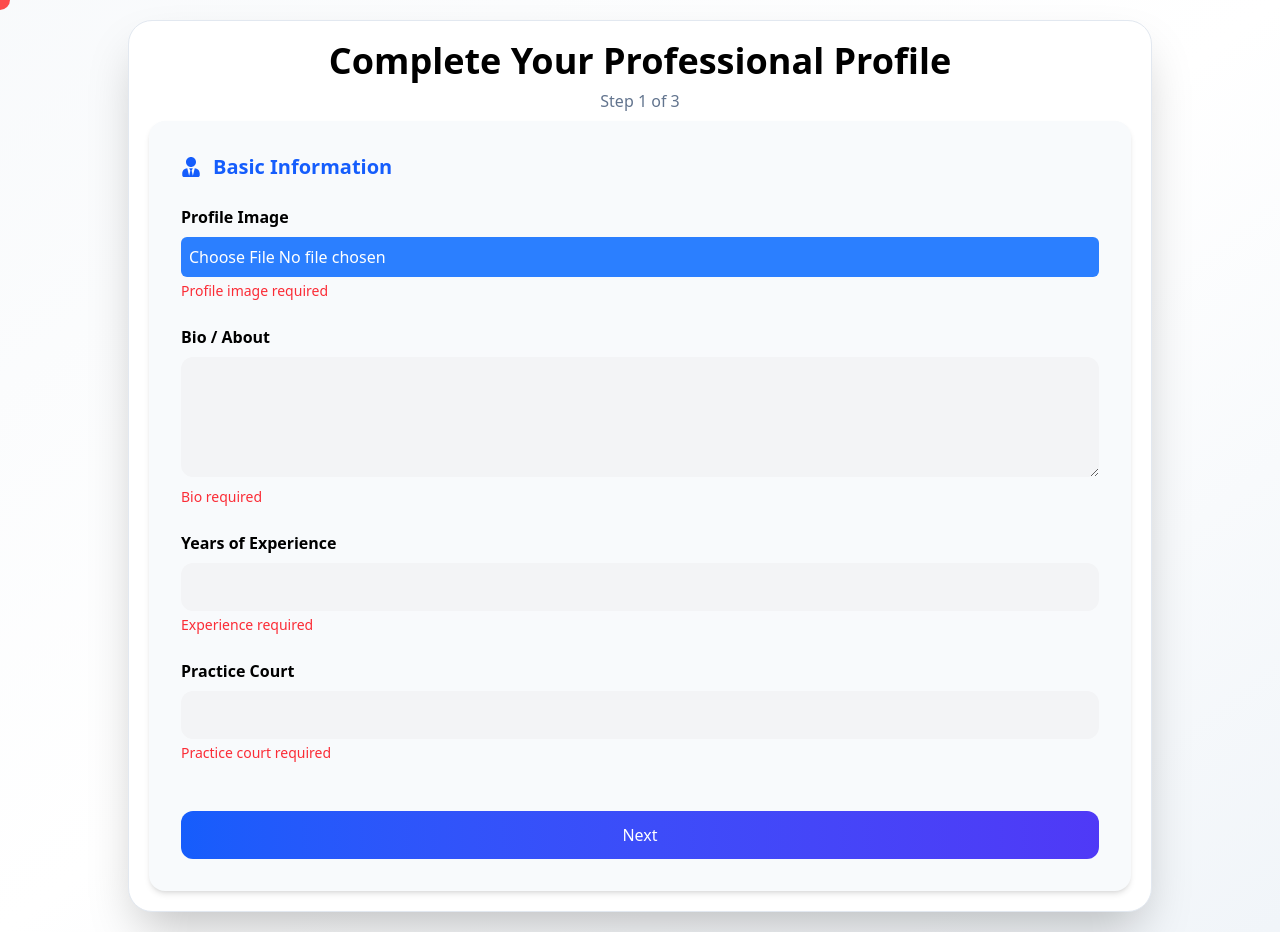
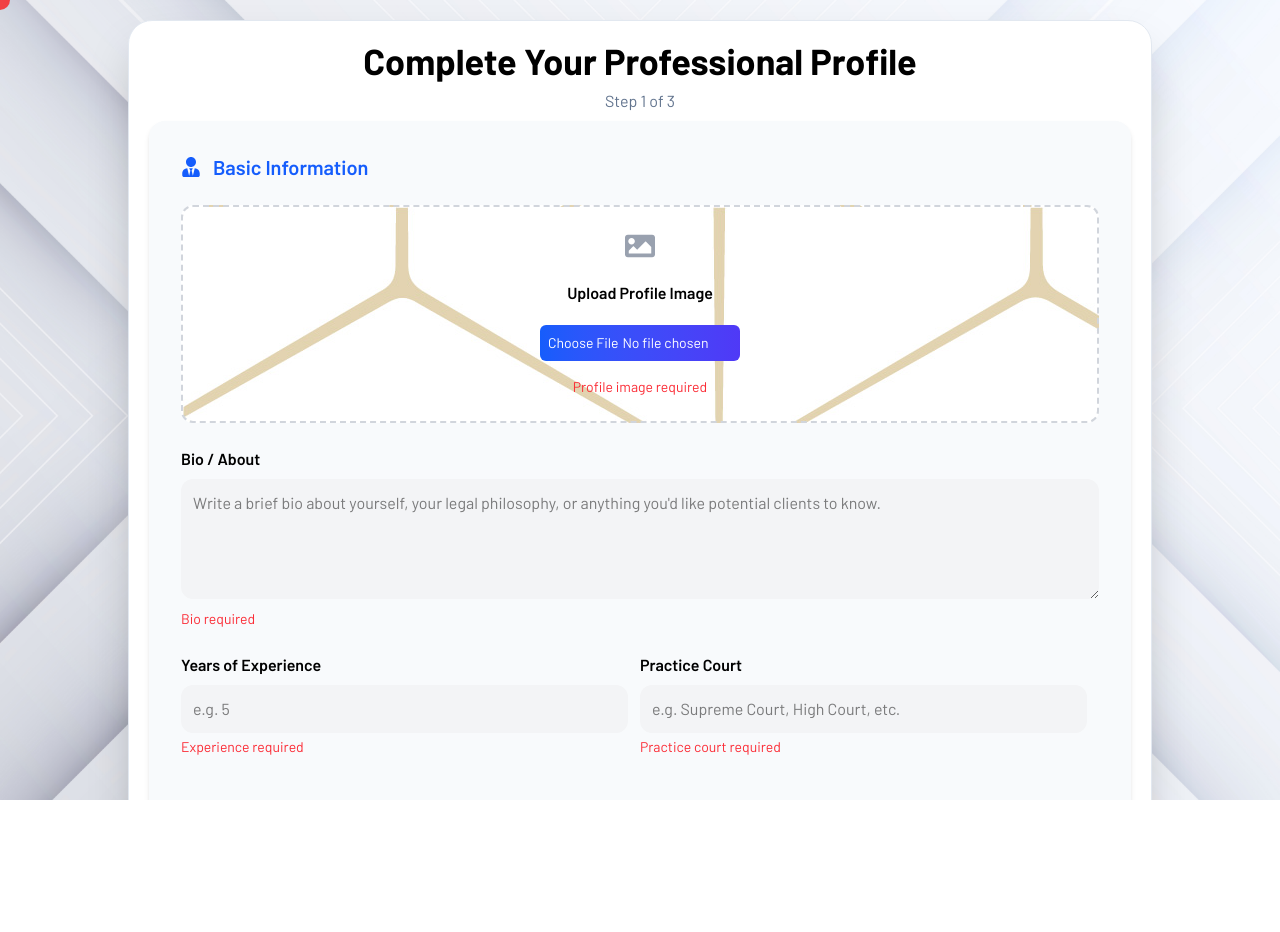
Before and after one commit to ddubeynitin/lawyer-appointment-booking-system, a React (Vite) app in the folder client/: page /complete-profile in a window 1280 px wide. Both pictures are taken after a click on the button "Next". After the commit the page ends 800 px from the top, so only its background shows below. Built offline with nearby package versions, Linux system fonts and the light colour scheme.

Commit message:
Updated Complete Profile UI, Fix minor UI bug in login and Added Loading animation on form submit, added A vercel file for fix page not found error by vercel

```diff
--- a/client/src/pages/auth/CompleteLawyerProfile.jsx
+++ b/client/src/pages/auth/CompleteLawyerProfile.jsx
@@ -4,10 +4,12 @@ import {
   FaUserTie,
   FaBuilding,
   FaGraduationCap,
+  FaImage,
 } from "react-icons/fa";
-import axios from 'axios';
+import axios from "axios";
 import { useAuth } from "../../context/AuthContext.jsx";
 import { API_URL } from "../../utils/api";
+import LoadingFallback from "../../components/LoadingFallback.jsx";
 
 const specializationOptions = [
   "Criminal",
@@ -29,9 +31,7 @@ const CompleteLawyerProfile = () => {
     practiceCourt: "",
     specializations: [],
     fees: {},
-    education: [
-      { degree: "", university: "", passingYear: "" },
-    ],
+    education: [{ degree: "", university: "", passingYear: "" }],
     address: "",
     city: "",
     state: "",
@@ -100,9 +100,7 @@ const CompleteLawyerProfile = () => {
   };
 
   const removeEducation = (index) => {
-    const updated = formData.education.filter(
-      (_, i) => i !== index
-    );
+    const updated = formData.education.filter((_, i) => i !== index);
     setFormData({ ...formData, education: updated });
   };
 
@@ -114,51 +112,40 @@ const CompleteLawyerProfile = () => {
       if (!formData.profileImage)
         newErrors.profileImage = "Profile image required";
 
-      if (!formData.bio.trim())
-        newErrors.bio = "Bio required";
+      if (!formData.bio.trim()) newErrors.bio = "Bio required";
       else if (formData.bio.length < 20)
-        newErrors.bio =
-          "Bio must be at least 20 characters";
+        newErrors.bio = "Bio must be at least 20 characters";
 
-      if (!formData.experience)
-        newErrors.experience = "Experience required";
+      if (!formData.experience) newErrors.experience = "Experience required";
       else if (Number(formData.experience) < 0)
-        newErrors.experience =
-          "Experience cannot be negative";
+        newErrors.experience = "Experience cannot be negative";
 
       if (!formData.practiceCourt.trim())
-        newErrors.practiceCourt =
-          "Practice court required";
+        newErrors.practiceCourt = "Practice court required";
     }
 
     if (step === 2) {
       if (formData.specializations.length === 0)
-        newErrors.specializations =
-          "Select at least one specialization";
+        newErrors.specializations = "Select at least one specialization";
 
       formData.specializations.forEach((spec) => {
         if (!formData.fees[spec])
-          newErrors[`fee_${spec}`] =
-            "Fee required for " + spec;
+          newErrors[`fee_${spec}`] = "Fee required for " + spec;
         else if (Number(formData.fees[spec]) <= 0)
-          newErrors[`fee_${spec}`] =
-            "Fee must be positive";
+          newErrors[`fee_${spec}`] = "Fee must be positive";
       });
     }
 
     if (step === 3) {
       if (formData.education.length === 0)
-        newErrors.education =
-          "At least one education required";
+        newErrors.education = "At least one education required";
 
       formData.education.forEach((edu, index) => {
         if (!edu.degree.trim())
-          newErrors[`degree_${index}`] =
-            "Degree required";
+          newErrors[`degree_${index}`] = "Degree required";
 
         if (!edu.university.trim())
-          newErrors[`university_${index}`] =
-            "University required";
+          newErrors[`university_${index}`] = "University required";
 
         if (!edu.passingYear)
           newErrors[`passingYear_${index}`] = "Passing out year required";
@@ -166,18 +153,16 @@ const CompleteLawyerProfile = () => {
           const year = Number(edu.passingYear);
           const currentYear = new Date().getFullYear();
           if (year < 1900 || year > currentYear)
-            newErrors[`passingYear_${index}`] = `Year must be between 1900 and ${currentYear}`;
+            newErrors[`passingYear_${index}`] =
+              `Year must be between 1900 and ${currentYear}`;
         }
       });
 
-      if (!formData.address.trim())
-        newErrors.address = "Address required";
+      if (!formData.address.trim()) newErrors.address = "Address required";
 
-      if (!formData.city.trim())
-        newErrors.city = "City required";
+      if (!formData.city.trim()) newErrors.city = "City required";
 
-      if (!formData.state.trim())
-        newErrors.state = "State required";
+      if (!formData.state.trim()) newErrors.state = "State required";
     }
 
     return newErrors;
@@ -237,7 +222,10 @@ const CompleteLawyerProfile = () => {
 
       payload.append("location", JSON.stringify(location));
       payload.append("education", JSON.stringify(education));
-      payload.append("specializations", JSON.stringify(formData.specializations));
+      payload.append(
+        "specializations",
+        JSON.stringify(formData.specializations),
+      );
       payload.append("feesByCategory", JSON.stringify(feesByCategory));
       payload.append("experience", String(formData.experience || 0));
       payload.append("bio", formData.bio);
@@ -253,95 +241,71 @@ const CompleteLawyerProfile = () => {
         },
       );
 
-      if(res.status === 200){
+      if (res.status === 200) {
         alert("Profile Completed Successfully!");
         navigate("/lawyer/lawyer-dashboard");
       }
-
     } catch (error) {
-        console.log(error,"Error Occurred: Handler Function not working?");
+      console.log(error, "Error Occurred: Handler Function not working?");
     } finally {
-        setIsSubmitting(false);
+      setIsSubmitting(false);
     }
-
   };
 
   return (
-    <div className="min-h-screen bg-linear-to-br from-slate-50 via-white to-slate-100 py-5 px-6">
+    <div className="h-screen bg-[url('./assets/images/bg-white.jpg')] bg-cover bg-center py-5 px-6 overflow-scroll font-barlow">
       {isSubmitting && (
-        <div className="fixed inset-0 z-50 flex items-center justify-center bg-slate-950/40 backdrop-blur-sm">
-          <div className="w-[320px] rounded-3xl bg-white/90 p-6 shadow-2xl ring-1 ring-slate-200">
-            <div className="flex items-center justify-between">
-              <div className="text-lg font-semibold text-slate-800">
-                Finalizing Profile
-              </div>
-              <div className="h-3 w-3 rounded-full bg-emerald-500 shadow-[0_0_12px_rgba(16,185,129,0.8)]" />
-            </div>
-            <p className="mt-2 text-sm text-slate-500">
-              Securing your details and polishing your public profile.
-            </p>
-            <div className="mt-5 h-2 w-full overflow-hidden rounded-full bg-slate-200">
-              <div className="h-full w-1/2 animate-pulse rounded-full bg-linear-to-r from-blue-600 via-indigo-500 to-emerald-400" />
-            </div>
-            <div className="mt-6 grid grid-cols-3 gap-3 text-xs text-slate-500">
-              <div className="rounded-xl border border-slate-200 bg-white/70 px-3 py-2 text-center">
-                Uploading
-              </div>
-              <div className="rounded-xl border border-slate-200 bg-white/70 px-3 py-2 text-center">
-                Verifying
-              </div>
-              <div className="rounded-xl border border-slate-200 bg-white/70 px-3 py-2 text-center">
-                Publishing
-              </div>
-            </div>
-          </div>
+        <div className="absolute w-full h-screen top-[50%] left-[50%] bg-white/40 transform -translate-x-1/2 -translate-y-1/2 flex justify-center items-center z-20">
+          <LoadingFallback/>
         </div>
-      )}
+       )}
       <div className="max-w-5xl mx-auto bg-white rounded-3xl shadow-2xl p-5 border border-slate-200">
-
         <h2 className="text-4xl font-bold text-center mb-2">
           Complete Your Professional Profile
         </h2>
-        <p className="text-center text-slate-500 mb-2">
-          Step {step} of 3
-        </p>
+        <p className="text-center text-slate-500 mb-2">Step {step} of 3</p>
 
         <form onSubmit={handleSubmit} className="space-y-10">
-
           {/* ================= STEP 1 ================= */}
           {step === 1 && (
             <SectionCard icon={<FaUserTie />} title="Basic Information">
-
               <FileInput
-                label="Profile Image"
+                label="Upload Profile Image"
                 onChange={handleImageChange}
                 error={errors.profileImage}
               />
 
               <TextArea
                 label="Bio / About"
+                placeholder="Write a brief bio about yourself, your legal philosophy, or anything you'd like potential clients to know."
                 name="bio"
                 value={formData.bio}
                 onChange={handleChange}
                 error={errors.bio}
               />
 
+              <div className="flex justify-between`">
+
+
               <Input
                 label="Years of Experience"
+                placeholder="e.g. 5"
                 type="number"
                 name="experience"
                 value={formData.experience}
                 onChange={handleChange}
                 error={errors.experience}
-              />
+                />
 
               <Input
                 label="Practice Court"
+                placeholder="e.g. Supreme Court, High Court, etc."
                 name="practiceCourt"
                 value={formData.practiceCourt}
                 onChange={handleChange}
                 error={errors.practiceCourt}
               />
+                </div>
 
               <NextBtn onClick={nextStep} disabled={isSubmitting} />
             </SectionCard>
@@ -350,7 +314,6 @@ const CompleteLawyerProfile = () => {
           {/* ================= STEP 2 ================= */}
           {step === 2 && (
             <SectionCard icon={<FaBuilding />} title="Professional Details">
-
               <div>
                 <label className="font-semibold block mb-3">
                   Specializations
@@ -361,9 +324,7 @@ const CompleteLawyerProfile = () => {
                       <input
                         type="checkbox"
                         checked={formData.specializations.includes(spec)}
-                        onChange={() =>
-                          handleSpecializationChange(spec)
-                        }
+                        onChange={() => handleSpecializationChange(spec)}
                       />
                       {spec}
                     </label>
@@ -383,9 +344,7 @@ const CompleteLawyerProfile = () => {
                     label={`${spec} Fee`}
                     type="number"
                     value={formData.fees[spec] || ""}
-                    onChange={(e) =>
-                      handleFeeChange(spec, e.target.value)
-                    }
+                    onChange={(e) => handleFeeChange(spec, e.target.value)}
                     error={errors[`fee_${spec}`]}
                   />
                 </div>
@@ -416,28 +375,22 @@ const CompleteLawyerProfile = () => {
 
           {/* ================= STEP 3 ================= */}
           {step === 3 && (
-            <SectionCard icon={<FaGraduationCap />} title="Education & Office Details">
-
+            <SectionCard
+              icon={<FaGraduationCap />}
+              title="Education & Office Details"
+            >
               {/* Education */}
               <div>
-                <label className="font-semibold block mb-4">
-                  Education
-                </label>
+                <label className="font-semibold block mb-4">Education</label>
 
                 {formData.education.map((edu, index) => (
-                  <div key={index} className="border p-4 rounded-xl mb-4">
-
+                  <div key={index} className="border border-gray-300 p-4 rounded-xl mb-4">
                     <div className="grid md:grid-cols-3 gap-4">
-
                       <Input
                         placeholder="Degree"
                         value={edu.degree}
                         onChange={(e) =>
-                          handleEducationChange(
-                            index,
-                            "degree",
-                            e.target.value
-                          )
+                          handleEducationChange(index, "degree", e.target.value)
                         }
                         error={errors[`degree_${index}`]}
                       />
@@ -449,7 +402,7 @@ const CompleteLawyerProfile = () => {
                           handleEducationChange(
                             index,
                             "university",
-                            e.target.value
+                            e.target.value,
                           )
                         }
                         error={errors[`university_${index}`]}
@@ -465,7 +418,7 @@ const CompleteLawyerProfile = () => {
                           handleEducationChange(
                             index,
                             "passingYear",
-                            e.target.value
+                            e.target.value,
                           )
                         }
                         error={errors[`passingYear_${index}`]}
@@ -475,9 +428,7 @@ const CompleteLawyerProfile = () => {
                     {formData.education.length > 1 && (
                       <button
                         type="button"
-                        onClick={() =>
-                          removeEducation(index)
-                        }
+                        onClick={() => removeEducation(index)}
                         className="text-red-500 text-sm mt-3"
                       >
                         Remove
@@ -498,25 +449,31 @@ const CompleteLawyerProfile = () => {
               {/* Office */}
               <Input
                 label="Office Address"
+                placeholder="e.g. 123 Main St, Suite 400"
                 name="address"
                 value={formData.address}
                 onChange={handleChange}
                 error={errors.address}
               />
+              <div className="flex">
+
               <Input
                 label="City"
+                placeholder="e.g. Surat"
                 name="city"
                 value={formData.city}
                 onChange={handleChange}
                 error={errors.city}
-              />
+                />
               <Input
                 label="State"
+                placeholder="e.g. Gujarat"
                 name="state"
                 value={formData.state}
                 onChange={handleChange}
                 error={errors.state}
-              />
+                />
+                </div>
 
               <div className="flex gap-4 mt-8">
                 <BackBtn onClick={prevStep} disabled={isSubmitting} />
@@ -548,54 +505,36 @@ const SectionCard = ({ icon, title, children }) => (
   </div>
 );
 
-const Input = ({ label, error, ...props }) => (
-  <div>
-    {label && (
-      <label className="font-semibold block mb-2">
-        {label}
-      </label>
-    )}
-    <input
-      {...props}
-      className="w-full bg-gray-100 p-3 rounded-xl"
-    />
-    {error && (
-      <p className="text-red-500 text-sm mt-1">
-        {error}
-      </p>
-    )}
+const Input = ({ label, error, placeholder, ...props }) => (
+  <div className="w-full mr-3 font-barlow">
+    {label && <label className="font-semibold block mb-2">{label}</label>}
+    <input {...props} className="w-full bg-gray-100 p-3 rounded-xl" placeholder={placeholder}/>
+    {error && <p className="text-red-500 text-sm mt-1">{error}</p>}
   </div>
 );
 
 const TextArea = ({ label, error, ...props }) => (
   <div>
-    <label className="font-semibold block mb-2">
-      {label}
-    </label>
+    <label className="font-semibold block mb-2">{label}</label>
     <textarea
       {...props}
       rows="4"
       className="w-full bg-gray-100 p-3 rounded-xl"
     />
-    {error && (
-      <p className="text-red-500 text-sm mt-1">
-        {error}
-      </p>
-    )}
+    {error && <p className="text-red-500 text-sm mt-1">{error}</p>}
   </div>
 );
 
 const FileInput = ({ label, error, ...props }) => (
-  <div>
-    <label className="font-semibold block mb-2">
-      {label}
-    </label>
-    <input type="file" {...props} className="w-full bg-blue-500 text-white p-2 rounded-md"/>
-    {error && (
-      <p className="text-red-500 text-sm mt-1">
-        {error}
-      </p>
-    )}
+  <div className="bg-[url('./assets/images/pattern-bg.jpg')]  flex flex-col items-center justify-center gap-3 border-2 border-dashed border-gray-300 rounded-xl p-6 cursor-pointer hover:bg-gray-50 transition">
+    <FaImage className="text-gray-400 text-3xl mb-2" />
+    <label className="font-semibold block mb-2 text-center">{label}</label>
+    <input
+      type="file"
+      {...props}
+      className="w-50  bg-linear-to-r from-blue-600 to-indigo-600 text-white p-2 rounded-md text-sm cursor-pointer hover:bg-blue-600 transition"
+    />
+    {error && <p className="text-red-500 text-sm mt-1">{error}</p>}
   </div>
 );
 
```
Also changed, not shown: client/src/pages/auth/LoginPage.jsx (+30 -9 lines), client/src/pages/auth/Register.jsx (+12 -16 lines), client/src/assets/images/pattern-bg.jpg (added), client/vercel.json (added).
